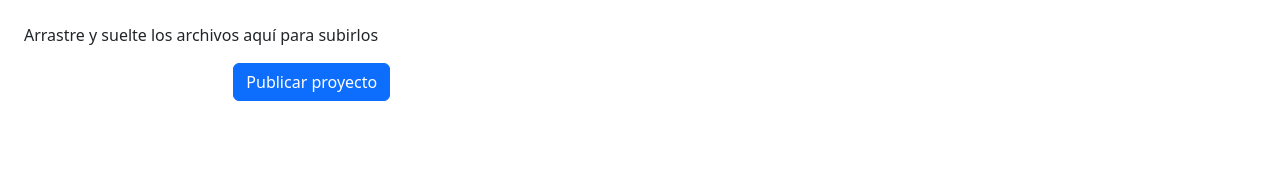
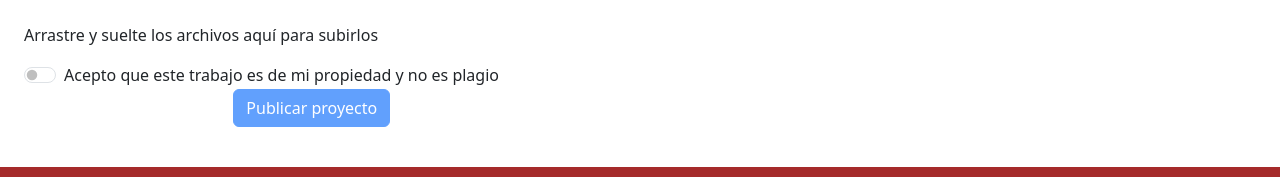
Before and after one commit to AlbertoCastre/Proyecteca, a React (Vite) app: page /sube in a window 1280 px wide. Shown: the part 749-926 px from the top of the page. Before the commit the page ends 890 px from the top, so only its background shows below. Built offline with nearby package versions, Linux system fonts and the light colour scheme; no server answers.

Commit message:
Update Sube.tsx
Se agrego el comprobador y la alerta de caso de exito de publicación

```diff
--- a/src/components/view/Sube.tsx
+++ b/src/components/view/Sube.tsx
@@ -1,4 +1,5 @@
 import React, { useState, useEffect } from "react";
+import Footer from "../layout/Footer";
 import { useDropzone } from "react-dropzone";
 import Form from "react-bootstrap/Form";
 import Row from "react-bootstrap/Row";
@@ -7,6 +8,7 @@ import Button from "react-bootstrap/Button";
 import ClienteAxios from "../../config/axios";
 import { useUser } from "../../context/UserContext";
 import HeaderHome from "../layout/Header-Home";
+import Modal from "react-bootstrap/Modal";
 
 interface Categoria {
   categoria_id: number;
@@ -16,6 +18,20 @@ interface Categoria {
 interface Carrera {
   carrera_id: number;
   carrera_nombre: string;
+}
+
+function SwitchExample({ isChecked, onChange }: { isChecked: boolean; onChange: (e: React.ChangeEvent<HTMLInputElement>) => void }) {
+  return (
+    <Form>
+      <Form.Check
+        type="switch"
+        id="custom-switch"
+        label="Acepto que este trabajo es de mi propiedad y no es plagio"
+        checked={isChecked}
+        onChange={onChange}
+      />
+    </Form>
+  );
 }
 
 const Sube: React.FC = () => {
@@ -36,6 +52,10 @@ const Sube: React.FC = () => {
   const [titulo, setTitulo] = useState<string>("");
   const [descripcion, setDescripcion] = useState<string>("");
   const [archivo, setArchivo] = useState<File | null>(null);
+
+  const [isAccepted, setIsAccepted] = useState<boolean>(false);
+  const [show, setShow] = useState(false);
+  const handleClose = () => setShow(false);
 
   useEffect(() => {
     // Obtener categorías
@@ -92,6 +112,17 @@ const Sube: React.FC = () => {
         },
       });
       console.log("Proyecto subido:", uploadResponse.data);
+
+      // Mostrar el modal solo si el envío fue exitoso
+      setShow(true);
+
+      // Limpiar los campos del formulario
+      setTitulo("");
+      setDescripcion("");
+      setSelectedCategoria("");
+      setSelectedCarrera("");
+      setArchivo(null);
+      setIsAccepted(false);
     } catch (error) {
       console.error("Error al obtener el usuario_id o al subir el proyecto:", error);
     }
@@ -196,12 +227,33 @@ const Sube: React.FC = () => {
           </div>
         </Form.Group>
 
+        <SwitchExample
+          isChecked={isAccepted}
+          onChange={(e) => setIsAccepted(e.target.checked)}
+        />
+
         <Form.Group as={Row} className="mb-3">
           <Col sm={{ span: 10, offset: 2 }}>
-            <Button type="submit">Publicar proyecto</Button>
+            <Button type="submit" disabled={!isAccepted}>
+              Publicar proyecto
+            </Button>
           </Col>
         </Form.Group>
       </Form>
+
+      <Modal show={show} onHide={handleClose}>
+        <Modal.Header closeButton>
+          <Modal.Title>Proyecto Publicado</Modal.Title>
+        </Modal.Header>
+        <Modal.Body>¡El proyecto ha sido publicado exitosamente!</Modal.Body>
+        <Modal.Footer>
+          <Button variant="secondary" onClick={handleClose}>
+            Cerrar
+          </Button>
+        </Modal.Footer>
+      </Modal>
+
+      <Footer />
     </>
   );
 };
```
